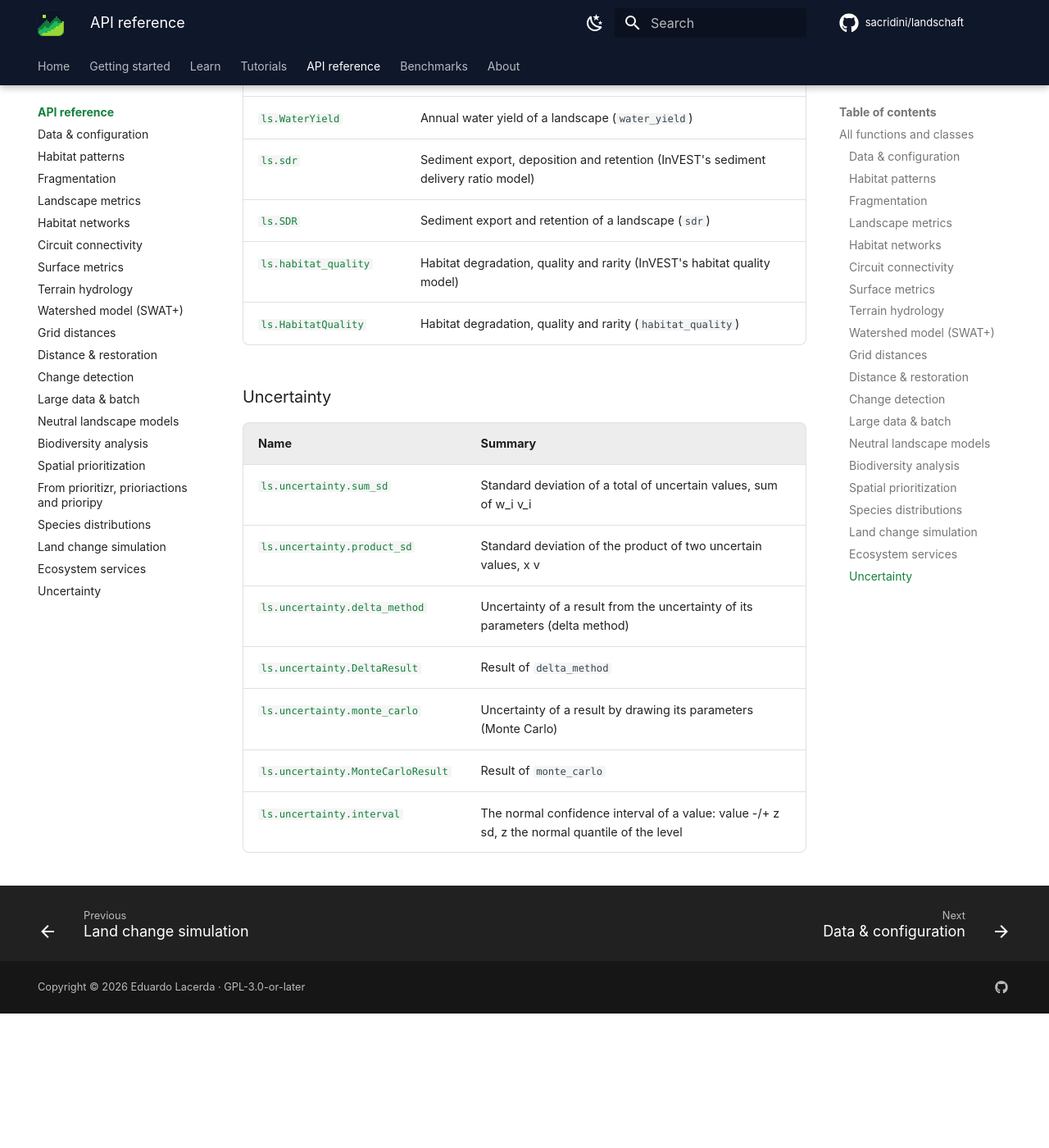
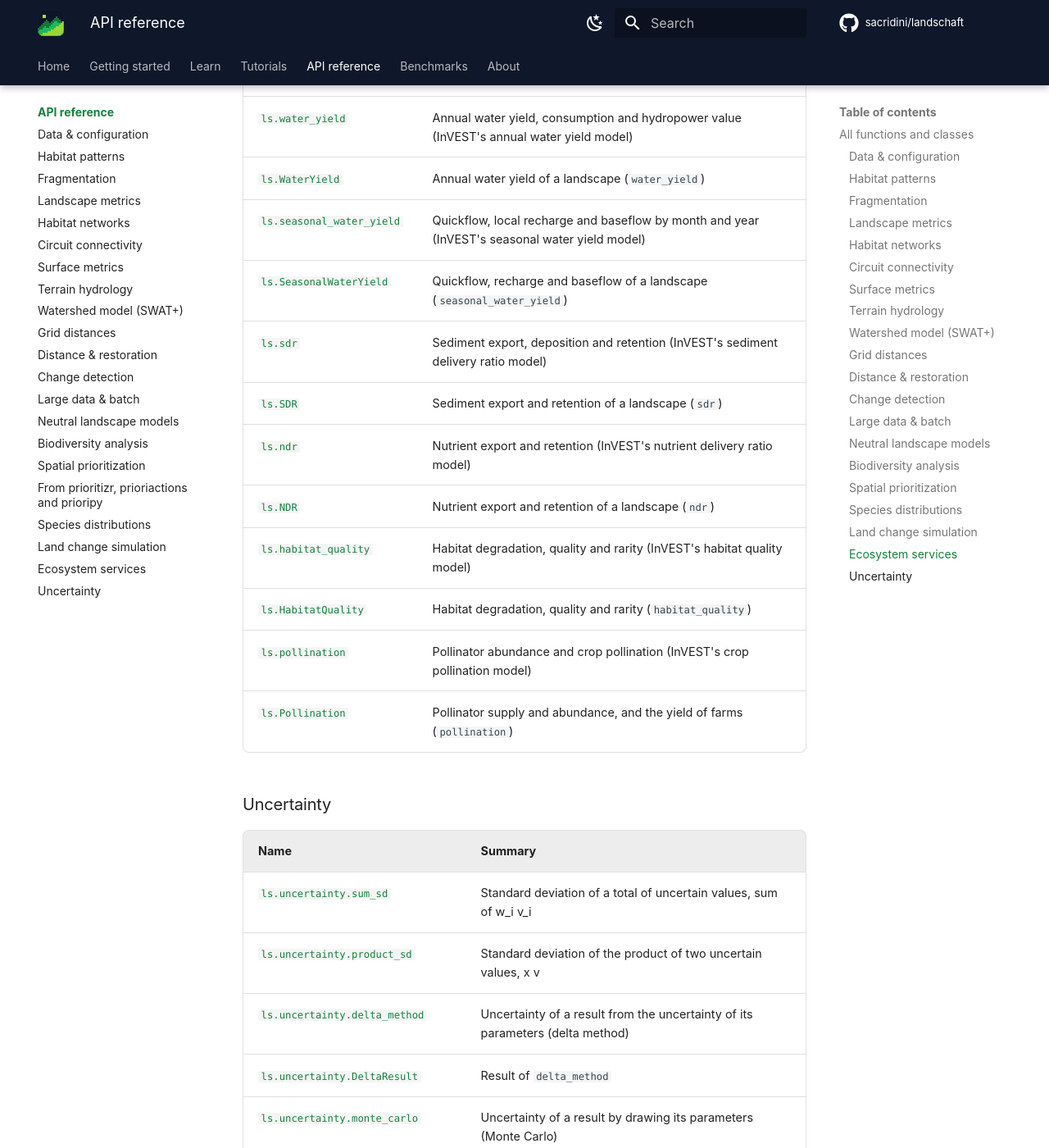
Before and after one commit to sacridini/landschaft, an MkDocs documentation site: the page built from docs/api/index.md, in a window 1280 px wide and 1400 px high, scrolled down 45212 px. Shown: the whole window at 82% size. Built offline with MkDocs 1.6.1 and Material for MkDocs 9.7.7, drawn with Linux system fonts in a browser that asks for light colours; comment, search, counter and statistics services are not loaded; before the commit the page ends 46448 px from its top, so only the background shows below that; some of the changed text lies outside the part shown.

Commit message:
docs(api): the index with ndr, pollination and seasonal_water_yield

```diff
--- a/docs/api/index.md
+++ b/docs/api/index.md
@@ -654,6 +654,7 @@ ls.sdm.prepare(occ, env)            # species distribution models
 | [`ls.select_predictors`](sdm.md#landschaft.sdm.select_predictors) | Drop predictors that the others already explain (collinearity) |
 | [`ls.vif`](sdm.md#landschaft.sdm.vif) | Variance inflation factor of each predictor: how well the others predict it |
 | [`ls.background`](sdm.md#landschaft.sdm.background) | Background points: a sample of the conditions available to the species |
+| [`ls.bias_surface`](sdm.md#landschaft.sdm.bias_surface) | Sampling effort as a surface: a Gaussian kernel density of the records of a group |
 | [`ls.dataset`](sdm.md#landschaft.sdm.dataset) | Put presences, background points and predictor values together |
 | [`ls.SDMData`](sdm.md#landschaft.sdm.SDMData) | Presences and background (or absences) with their predictor values, ready for a model |
 | [`ls.spatial_blocks`](sdm.md#landschaft.sdm.spatial_blocks) | Folds made of spatial blocks: no fold is a neighbour of the records it tests |
@@ -775,10 +776,16 @@ ls.sdm.prepare(occ, env)            # species distribution models
 | [`ls.valuation_constant`](services.md#landschaft.services.valuation_constant) | The factor turning a change in carbon into its net present value (InVEST's) |
 | [`ls.water_yield`](services.md#landschaft.services.water_yield) | Annual water yield, consumption and hydropower value (InVEST's annual water yield model) |
 | [`ls.WaterYield`](services.md#landschaft.services.WaterYield) | Annual water yield of a landscape (`water_yield`) |
+| [`ls.seasonal_water_yield`](services.md#landschaft.services.seasonal_water_yield) | Quickflow, local recharge and baseflow by month and year (InVEST's seasonal water yield model) |
+| [`ls.SeasonalWaterYield`](services.md#landschaft.services.SeasonalWaterYield) | Quickflow, recharge and baseflow of a landscape (`seasonal_water_yield`) |
 | [`ls.sdr`](services.md#landschaft.services.sdr) | Sediment export, deposition and retention (InVEST's sediment delivery ratio model) |
 | [`ls.SDR`](services.md#landschaft.services.SDR) | Sediment export and retention of a landscape (`sdr`) |
+| [`ls.ndr`](services.md#landschaft.services.ndr) | Nutrient export and retention (InVEST's nutrient delivery ratio model) |
+| [`ls.NDR`](services.md#landschaft.services.NDR) | Nutrient export and retention of a landscape (`ndr`) |
 | [`ls.habitat_quality`](services.md#landschaft.services.habitat_quality) | Habitat degradation, quality and rarity (InVEST's habitat quality model) |
 | [`ls.HabitatQuality`](services.md#landschaft.services.HabitatQuality) | Habitat degradation, quality and rarity (`habitat_quality`) |
+| [`ls.pollination`](services.md#landschaft.services.pollination) | Pollinator abundance and crop pollination (InVEST's crop pollination model) |
+| [`ls.Pollination`](services.md#landschaft.services.Pollination) | Pollinator supply and abundance, and the yield of farms (`pollination`) |
 
 ### Uncertainty
 
```
